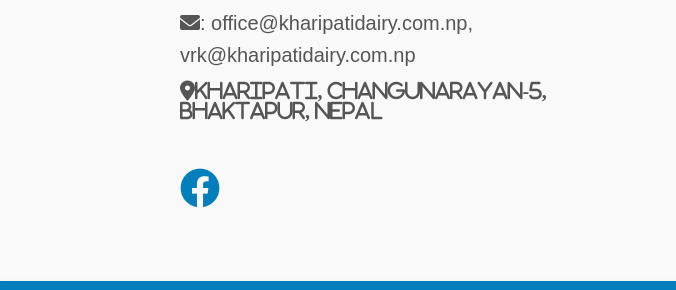
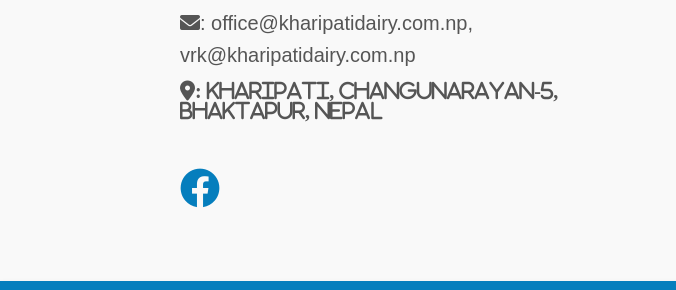
Before and after one commit to kharipatidairy/kd, a plain HTML site: page index.html in a window 1280 px wide. Shown: the part 1339-1629 px from the top of the page, 0-676 px from the left. Drawn offline with Linux system fonts and the light colour scheme.

Commit message:
Update index.html

```diff
--- a/index.html
+++ b/index.html
@@ -85,7 +85,7 @@
                     <p><i class="fas fa-phone"></i>: +977 01-5091187, +977 9851045562</p>
                     <p><i class="fas fa-envelope"></i>: office@kharipatidairy.com.np, vrk@kharipatidairy.com.np
                     </p>
-                    <p><i class="fa-solid fa-location-dot">Kharipati, ChanguNarayan-5, Bhaktapur, Nepal</i></p>
+                    <p><i class="fa-solid fa-location-dot">: Kharipati, ChanguNarayan-5, <br>Bhaktapur, Nepal</i></p>
                     <div class="social-media">
                         <a href="https://www.facebook.com/p/Kharipati-dairy-pvtltd-100054372198115/"><i
                                 class="fab fa-facebook"></i></a>
```
